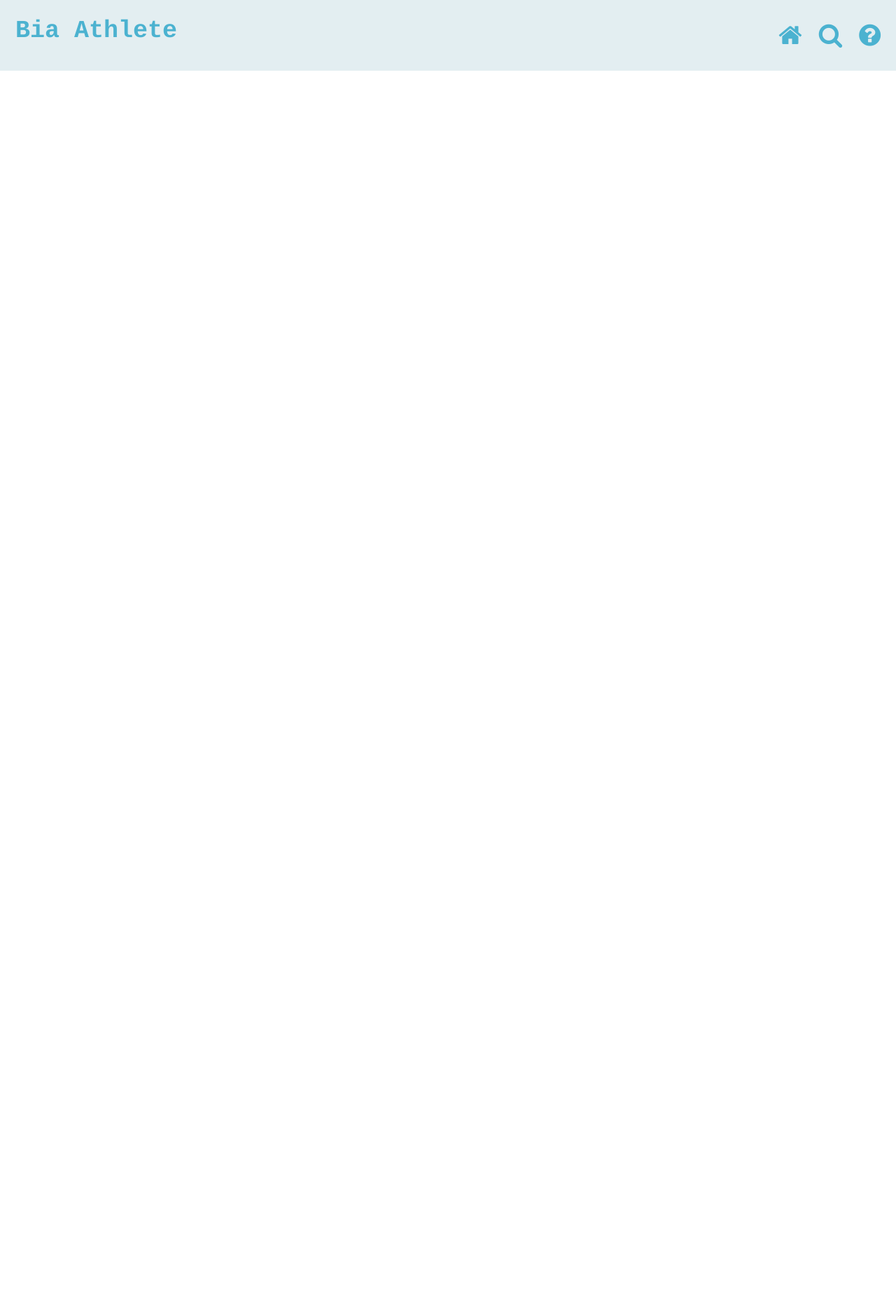
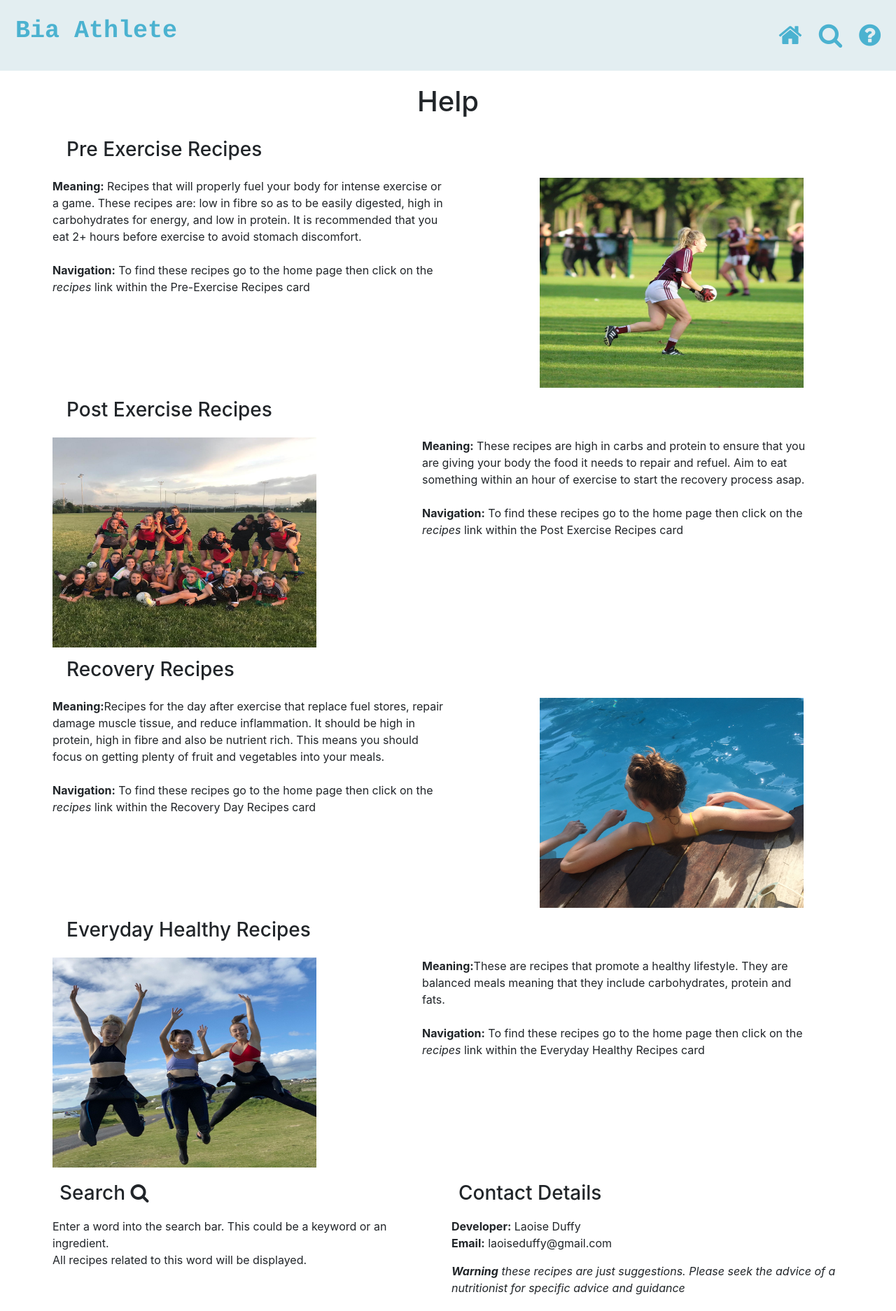
Before and after one commit to laoiseduffy/FoodRecommendationSystem, an Angular app in the folder front-end_src/foodapp/: page /help in a window 1280 px wide. Before the commit this address led to /. Shown: the whole page at 70% size. Before the commit the page ends 800 px from the top, so only its background shows below. Built offline with nearby package versions, Linux system fonts and the light colour scheme.

Commit message:
Created help component

```diff
--- a/front-end_src/foodapp/src/app/app-routing.module.ts
+++ b/front-end_src/foodapp/src/app/app-routing.module.ts
@@ -7,6 +7,7 @@ import { PostComponent } from './post/post.component';
 import { RecoveryComponent } from './recovery/recovery.component';
 import { HealthyComponent } from './healthy/healthy.component';
 import { SearchComponent } from './search/search.component';
+import { HelpComponent } from './help/help.component';
 
 const routes: Routes = [
   { path: 'recipe-info/:mealid', component: RecipeInfoComponent },
@@ -15,7 +16,8 @@ const routes: Routes = [
   { path: 'post', component: PostComponent },
   { path: 'recovery', component: RecoveryComponent },
   { path: 'healthy', component: HealthyComponent },
-  { path: 'search', component: SearchComponent }
+  { path: 'search', component: SearchComponent },
+  { path: 'help', component: HelpComponent }
 ];
 
 @NgModule({
--- a/front-end_src/foodapp/src/app/app.component.html
+++ b/front-end_src/foodapp/src/app/app.component.html
@@ -3,7 +3,7 @@
   <div class="header-right">
     <a class="active" href="" routerLinkActive="active-link"><i class="fa fa-home fa-2x"></i></a>
     <a routerLink="/search" routerLinkActive="active-link"><i class="fa fa-search fa-2x"></i></a>
-    <a href="#help" routerLinkActive="active-link"><i class="fa fa-question-circle fa-2x"></i></a>
+    <a href="/help" routerLinkActive="active-link"><i class="fa fa-question-circle fa-2x"></i></a>
   </div>
 </div>
 <div class="container">
--- a/front-end_src/foodapp/src/app/app.module.ts
+++ b/front-end_src/foodapp/src/app/app.module.ts
@@ -12,6 +12,7 @@ import { PostComponent } from './post/post.component';
 import { RecoveryComponent } from './recovery/recovery.component';
 import { HealthyComponent } from './healthy/healthy.component';
 import { SearchComponent } from './search/search.component';
+import { HelpComponent } from './help/help.component';
 
 @NgModule({
   declarations: [
@@ -22,7 +23,8 @@ import { SearchComponent } from './search/search.component';
     PostComponent,
     RecoveryComponent,
     HealthyComponent,
-    SearchComponent
+    SearchComponent,
+    HelpComponent
   ],
   imports: [
     BrowserModule,
--- /dev/null
+++ b/front-end_src/foodapp/src/app/help/help.component.css
@@ -0,0 +1,39 @@
+.list-header {
+  padding: 10px;
+  text-align: center;
+  margin-top: 10px;
+}
+
+.col {
+  width: 45%;
+  padding: 5px;
+}
+
+.col1 {
+  width: 50%;
+  padding: 5px;
+}
+
+.col2 {
+  width: 45%;
+  padding: 5px;
+  margin-right: 15px;
+}
+
+.img-right {
+  width: 75%;
+  height: 300px;
+  margin: auto;
+  float: right;
+}
+
+.img-left {
+  width: 75%;
+  height: 300px;
+  margin: auto;
+  float: left;
+}
+
+h3 {
+  padding: 10px;
+}
--- /dev/null
+++ b/front-end_src/foodapp/src/app/help/help.component.html
@@ -0,0 +1,85 @@
+
+<h1 class="list-header">Help</h1>
+
+<h3>Pre Exercise Recipes</h3>
+<div class="row">
+  <div class="col1">
+    <b>Meaning:</b> Recipes that will properly fuel your body for intense exercise or a game.
+    These recipes are: low in fibre so as to be easily digested, high in carbohydrates for energy,
+    and low in protein. It is recommended that you eat 2+ hours before exercise to avoid stomach discomfort.
+    <br>
+    <br>
+    <b>Navigation:</b> To find these recipes go to the home page then click on the <em>recipes</em> link within the
+    Pre-Exercise Recipes card<br>
+  </div>
+  <div class="col2">
+    <img class="img-right" src="assets/img/laoise.jpg" alt="Image not found">
+  </div>
+</div>
+
+<h3>Post Exercise Recipes</h3>
+<div class="row">
+  <div class="col2">
+    <img class="img-left" src="assets/img/team.JPG" alt="Image not found">
+  </div>
+  <div class="col1">
+    <b>Meaning:</b> These recipes are high in carbs and protein to ensure that you are giving your body the food
+    it needs to repair and refuel. Aim to eat something within an hour of exercise to start the recovery process asap.
+    <br>
+    <br>
+    <b>Navigation:</b> To find these recipes go to the home page then click on the <em>recipes</em> link within the
+    Post Exercise Recipes card<br>
+  </div>
+</div>
+
+<h3>Recovery Recipes</h3>
+<div class="row">
+  <div class="col1">
+    <b>Meaning:</b>Recipes for the day after exercise that replace fuel stores, repair damage muscle tissue,
+    and reduce inflammation. It should be high in protein, high in fibre and also be nutrient rich.
+    This means you should focus on getting plenty of fruit and vegetables into your meals.
+    <br>
+    <br>
+    <b>Navigation:</b> To find these recipes go to the home page then click on the <em>recipes</em> link within the
+    Recovery Day Recipes card<br>
+  </div>
+  <div class="col2">
+    <img class="img-right" src="assets/img/pool.JPG" alt="Image not found">
+  </div>
+</div>
+
+<h3>Everyday Healthy Recipes</h3>
+<div class="row">
+  <div class="col2">
+    <img class="img-left" src="assets/img/jump.JPG" alt="Image not found">
+  </div>
+  <div class="col1">
+    <b>Meaning:</b>These are recipes that promote a healthy lifestyle. They are balanced meals meaning that they
+    include carbohydrates, protein and fats.
+    <br>
+    <br>
+    <b>Navigation:</b> To find these recipes go to the home page then click on the <em>recipes</em> link within the
+    Everyday Healthy Recipes card<br>
+  </div>
+</div>
+
+<div class="row">
+  <div class="col">
+    <h3>Search <i class="fa fa-search fa-1x"></i></h3>
+    <p>
+      Enter a word into the search bar. This could be a keyword or an ingredient. <br>
+      All recipes related to this word will be displayed.
+    </p>
+  </div>
+  <div class="col">
+    <h3>Contact Details</h3>
+    <p>
+      <b>Developer:</b> Laoise Duffy <br>
+      <b>Email:</b> laoiseduffy@gmail.com
+    </p>
+    <p>
+      <em><b>Warning</b> these recipes are just suggestions. Please seek the advice of a nutritionist for specific
+        advice and guidance</em>
+    </p>
+  </div>
+</div>
--- /dev/null
+++ b/front-end_src/foodapp/src/app/help/help.component.ts
@@ -0,0 +1,15 @@
+import { Component, OnInit } from '@angular/core';
+
+@Component({
+  selector: 'app-help',
+  templateUrl: './help.component.html',
+  styleUrls: ['./help.component.css']
+})
+export class HelpComponent implements OnInit {
+
+  constructor() { }
+
+  ngOnInit(): void {
+  }
+
+}
```
Also changed, not shown: 1 other file (tests, documents, lock files or other folders).
